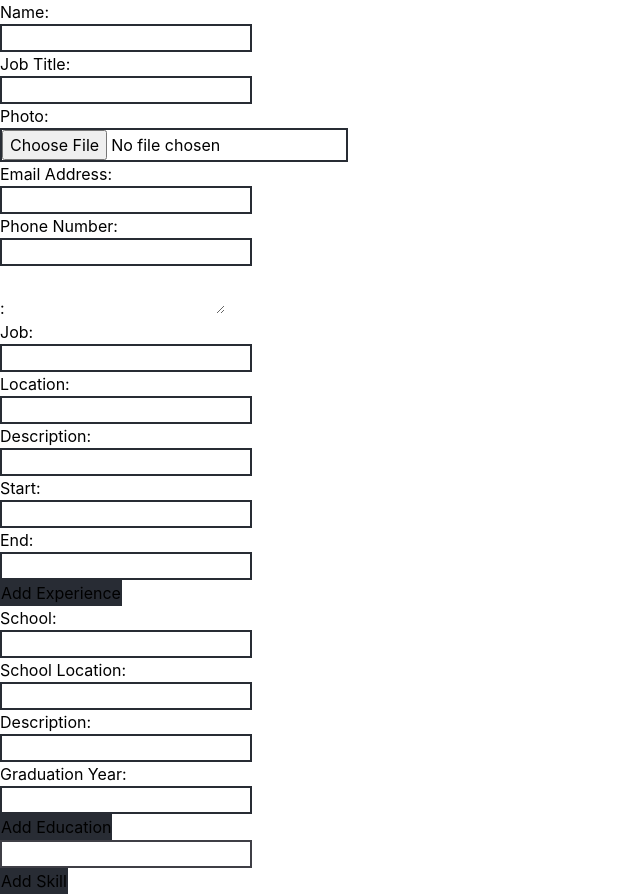
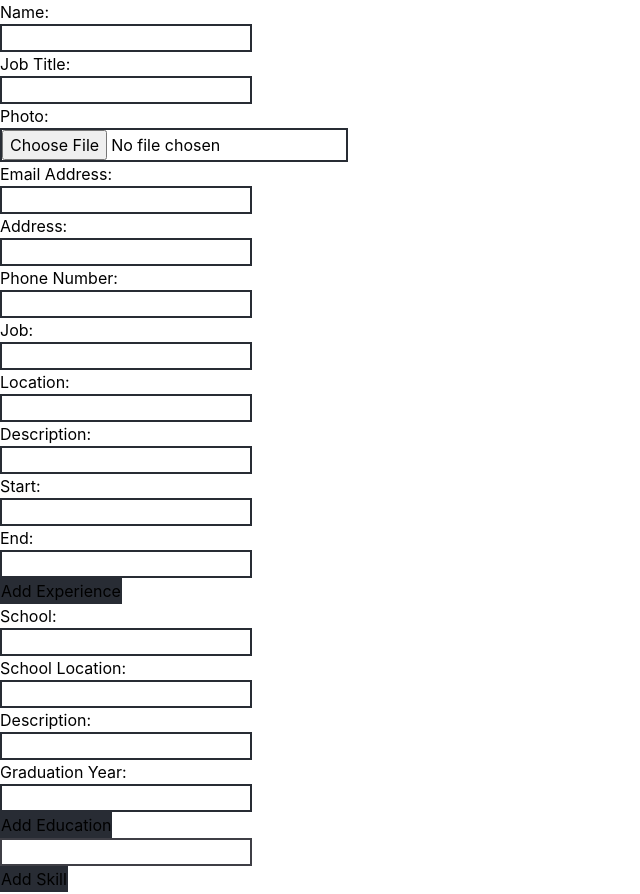
Before and after one commit to Sty6x/cv-application-maker, a React (Create React App) app: page / in a window 1280 px wide. Shown: the whole page, without its empty margins (0-640 px from the left). Built offline with nearby package versions, Linux system fonts and the light colour scheme.

Commit message:
added side bard info cv photo component and heaer component

```diff
--- a/src/App.js
+++ b/src/App.js
@@ -6,7 +6,7 @@ import ExperienceList from "./components/experience-component/experienceList";
 import SkillInput from "./components/skill-component/skillInput";
 import EducationInput from "./components/education-component/educationInput";
 import EducationList from "./components/education-component/educationList";
-import PersonalInfoInput from "./components/contacts-component/personalInfoInput";
+import PersonalInfoInput from "./components/personalInfo-component/personalInfoInput";
 class App extends React.Component {
 	constructor(props) {
 		super(props);
--- /dev/null
+++ b/src/components/personalInfo-component/CVphoto.js
@@ -0,0 +1,15 @@
+import React from "react";
+
+class CVphoto extends React.Component {
+	constructor(props) {
+		super(props);
+	}
+
+    render(){
+        return(
+            <div id="cv-photo-container">
+                <img id="cv-photo" alt="cv photo"></img>
+            </div>
+        )
+    }
+}
--- /dev/null
+++ b/src/components/personalInfo-component/personalInfo.js
@@ -0,0 +1,26 @@
+import React from "react"
+
+
+// for side bar info
+class PersonalInfo extends React.Component{
+    constructor(props){
+        super(props)
+    }
+
+    render(){
+        return(
+            <div id="personal-info-containr">
+                <div id="email-address">
+                    <p></p>
+                </div>
+                <div id="phone-number">
+                    <p></p>
+                </div>
+                <div id="address">
+                    <p></p>
+                </div>
+            </div>
+        )
+    }
+
+}
--- /dev/null
+++ b/src/components/personalInfo-component/personalInfoHeader.js
@@ -0,0 +1,17 @@
+import React from "react";
+
+class PersonalInfoHeader extends React.Component{
+    constructor(props){
+        super(props)
+    }
+
+
+    render(){
+        return(
+            <div id="header-info-container">
+                <h1> Jeryl Franz Diaz Benjamin</h1>
+                <h2> Front End Software Engineer</h2>
+            </div>
+        )
+    }
+}
--- a/src/components/contacts-component/personalInfoInput.js
+++ b/src/components/personalInfo-component/personalInfoInput.js
@@ -20,7 +20,7 @@ class PersonalInfoInput extends React.Component {
 
 				<div id="image-file-cont">
 					<label htmlFor="image-file">Photo:</label>
-                    <input type="file" id="image-file" accept="image/jpeg, image/png, image/jpg"/>
+					<input type="file" id="image-file" accept="image/jpeg, image/png, image/jpg" />
 				</div>
 
 				<div id="email-input-cont">
@@ -28,14 +28,14 @@ class PersonalInfoInput extends React.Component {
 					<input type="email" id="email-input" />
 				</div>
 
+				<div id="address-input-cont">
+					<label htmlFor="address-input">Address:</label>
+					<input type="text" id="address-input" />
+				</div>
+
 				<div id="phone-input-cont">
 					<label htmlFor="phone-input">Phone Number:</label>
 					<input type="number" id="phone-input" />
-				</div>
-
-				<div id="introduction-input-cont">
-					<label htmlFor="introduction-input">:</label>
-					<textarea minLength="150" maxLength="385" id="introduction-input" />
 				</div>
 			</div>
 		);
```
Also changed, not shown: src/components/contacts-component/personalInfo.js (deleted), src/components/contacts-component/personalInfoList.js (deleted).
